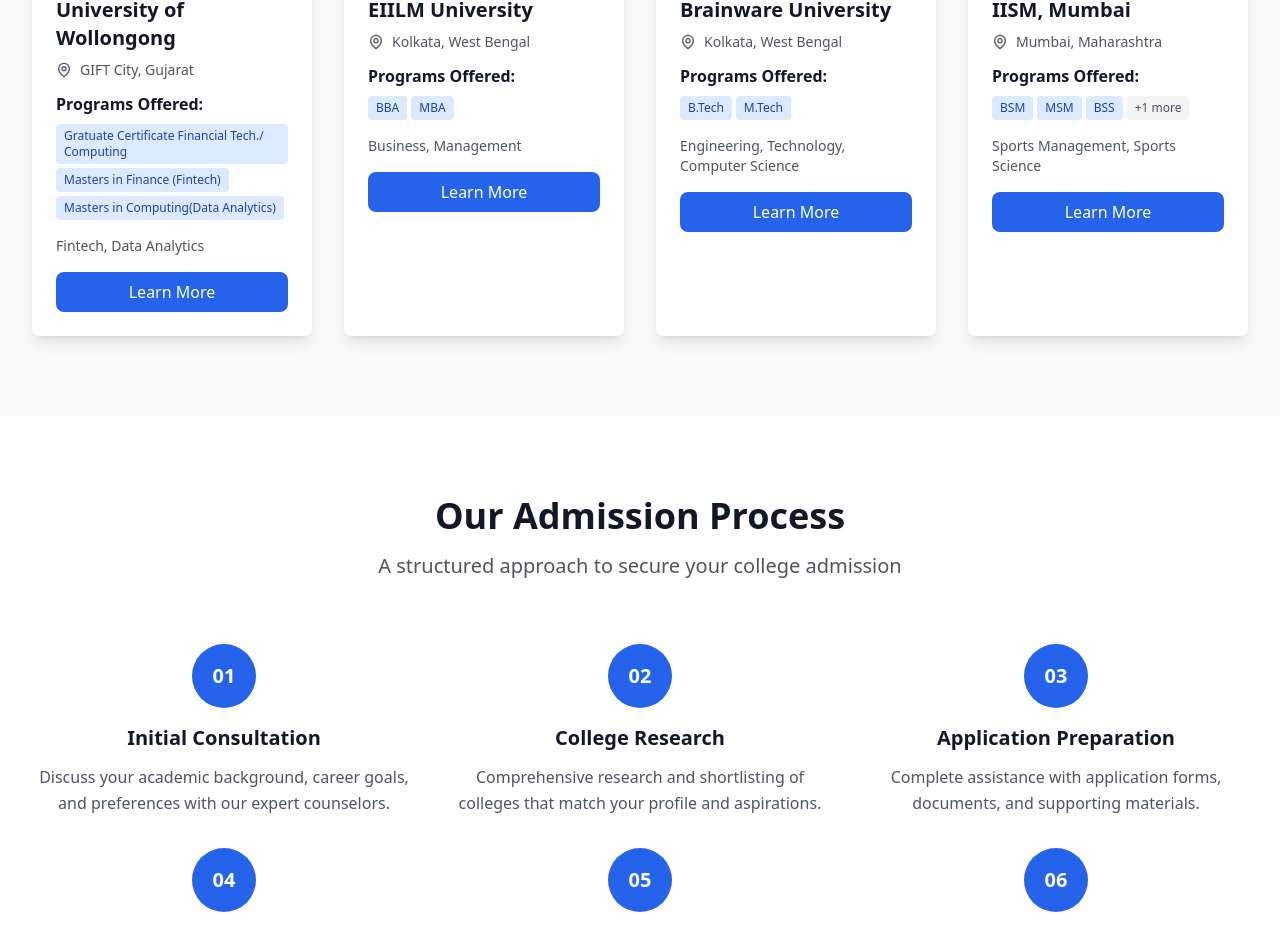
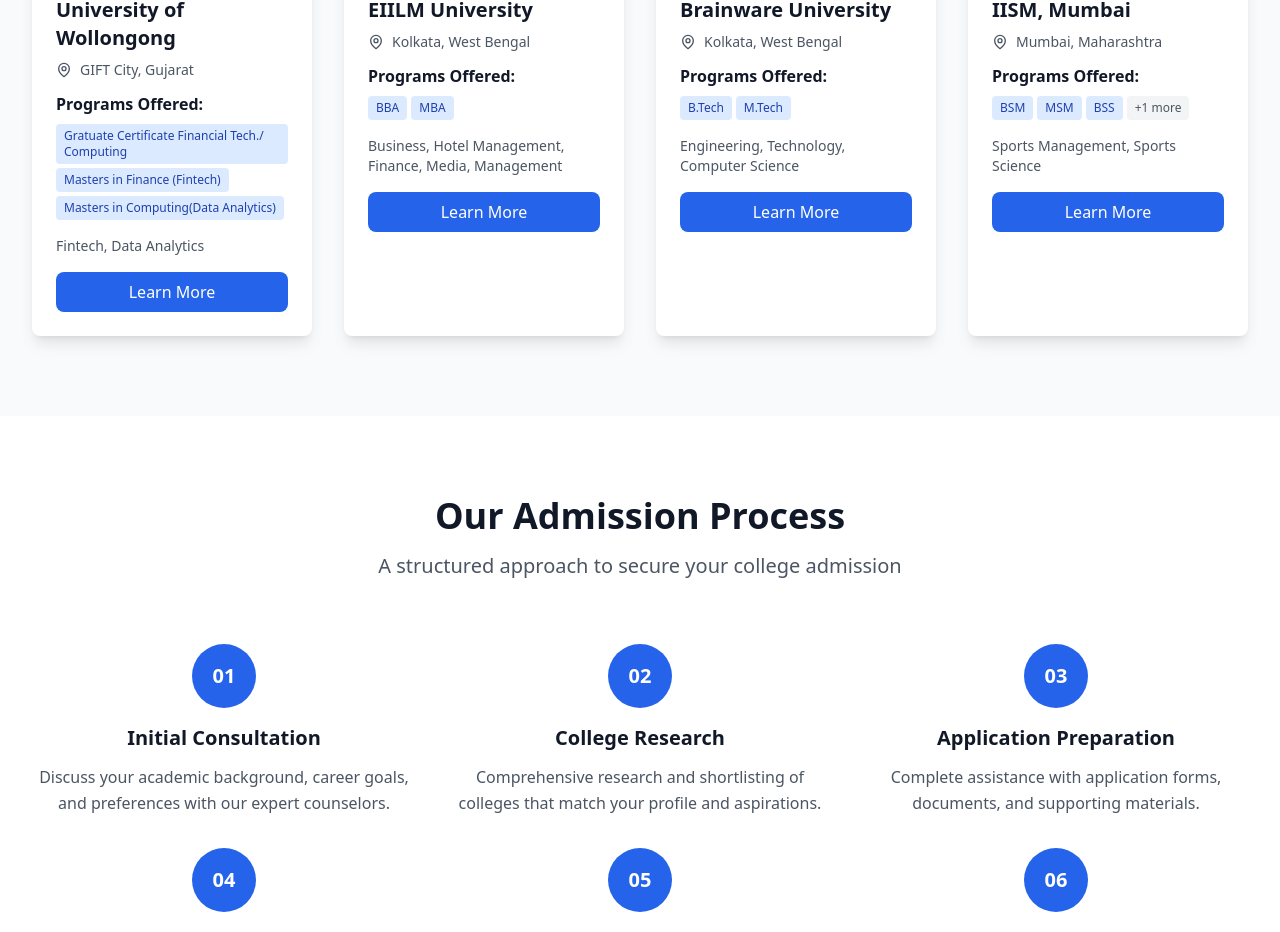
Before and after one commit to Whiteboard-Consultants/updated-july2025, a React (Vite) app: page /college-admissions in a window 1280 px wide. Shown: the part 2200-3132 px from the top of the page. Built offline with nearby package versions, Linux system fonts and the light colour scheme.

Commit message:
Updated CollegeAdmissionsPage.tsx

```diff
--- a/src/pages/CollegeAdmissionsPage.tsx
+++ b/src/pages/CollegeAdmissionsPage.tsx
@@ -62,7 +62,7 @@ const CollegeAdmissionsPage = () => {
       name: "EIILM University",
       location: "Kolkata, West Bengal",
       programs: ["BBA", "MBA"],
-      specialties: "Business, Management",
+      specialties: "Business, Hotel Management, Finance, Media, Management",
       image: "https://images.pexels.com/photos/1595391/pexels-photo-1595391.jpeg"
     },
     {
```
